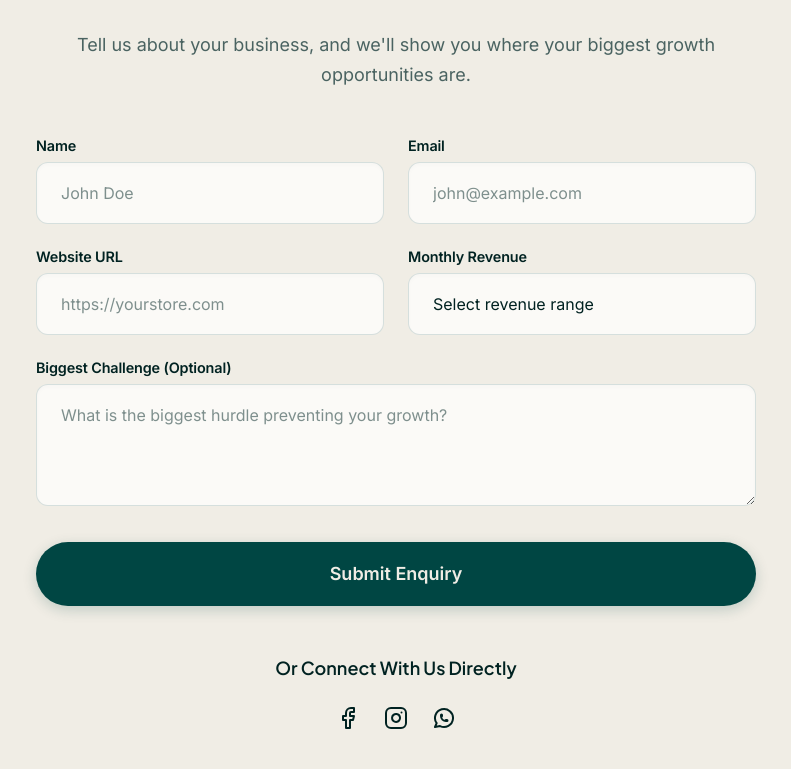
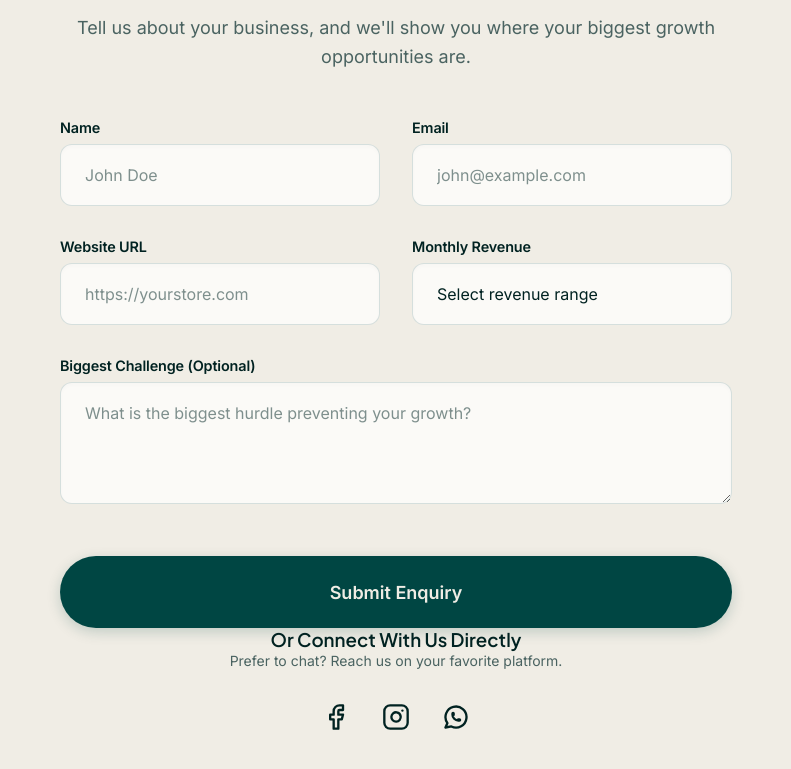
Before and after one commit to ali-zain-ai/Xelvant-site, a Next.js app: page / in a window 1280 px wide. Shown: the part 2575-3344 px from the top of the page, without its empty margins (244-1035 px from the left). After the commit the page ends 3310 px from the top, so only its background shows below. Built offline with nearby package versions, Linux system fonts and the light colour scheme.

Commit message:
style: refine contact section layout, spacing, and hierarchy per UX specs

```diff
--- a/app/page.tsx
+++ b/app/page.tsx
@@ -256,16 +256,16 @@
       </section>
 
       {/* ─── 4. Premium Contact CTA & Form ─── */}
-      <section id="contact" className="relative section px-6 text-center" style={{ borderTop: "1px solid var(--border)" }}>
+      <section id="contact" className="relative pt-16 pb-24 px-6 text-center" style={{ borderTop: "1px solid var(--border)" }}>
         <div
           className="absolute inset-0 -z-10 pointer-events-none"
           style={{
             background: "radial-gradient(ellipse 50% 50% at 50% 100%, rgba(0, 70, 67, 0.06) 0%, transparent 80%)",
           }}
         />
-        <div className="container max-w-3xl">
-          <motion.div {...fadeUp(0)}>
-            <h2 className="font-display tracking-tight mb-6" style={{ fontSize: "clamp(40px, 6vw, 64px)", lineHeight: 1.1, color: "var(--foreground)", fontWeight: 700 }}>
+        <div className="container max-w-4xl">
+          <motion.div {...fadeUp(0)} className="max-w-2xl mx-auto">
+            <h2 className="font-display tracking-tight mb-8" style={{ fontSize: "clamp(40px, 6vw, 64px)", lineHeight: 1.1, color: "var(--foreground)", fontWeight: 700 }}>
               Ready to Grow Your <br />
               <span style={{ color: "var(--primary)", fontStyle: "italic" }}>E-Commerce Business?</span>
             </h2>
@@ -319,8 +319,8 @@
                 </button>
               </motion.div>
             ) : (
-              <form className="flex flex-col gap-6 text-left" onSubmit={handleSubmit}>
-                <div className="grid grid-cols-1 md:grid-cols-2 gap-6">
+              <form className="flex flex-col gap-8 text-left mt-8" onSubmit={handleSubmit}>
+                <div className="grid grid-cols-1 md:grid-cols-2 gap-8">
                   <div>
                     <label htmlFor="name" className="label-premium">Name</label>
                     <input type="text" id="name" value={formData.name} onChange={(e) => setFormData({...formData, name: e.target.value})} placeholder="John Doe" className="input-premium" required disabled={status === "loading"} />
@@ -330,7 +330,7 @@
                     <input type="email" id="email" value={formData.email} onChange={(e) => setFormData({...formData, email: e.target.value})} placeholder="john@example.com" className="input-premium" required disabled={status === "loading"} />
                   </div>
                 </div>
-                <div className="grid grid-cols-1 md:grid-cols-2 gap-6">
+                <div className="grid grid-cols-1 md:grid-cols-2 gap-8">
                   <div>
                     <label htmlFor="store" className="label-premium">Website URL</label>
                     <input type="url" id="store" value={formData.store} onChange={(e) => setFormData({...formData, store: e.target.value})} placeholder="https://yourstore.com" className="input-premium" required disabled={status === "loading"} />
@@ -357,24 +357,32 @@
                   </div>
                 )}
 
-                <button type="submit" className="btn-primary mt-2" style={{ padding: "1.25rem 3rem", fontSize: "1.125rem", width: "100%", height: "4rem", opacity: status === "loading" ? 0.7 : 1 }} disabled={status === "loading"}>
+                <button type="submit" className="btn-primary mt-4 font-bold tracking-wide" style={{ padding: "1.25rem 3rem", fontSize: "1.125rem", width: "100%", height: "4.5rem", opacity: status === "loading" ? 0.7 : 1 }} disabled={status === "loading"}>
                   {status === "loading" ? "Sending..." : "Submit Enquiry"}
                 </button>
               </form>
             )}
 
             {/* Social Media Links */}
-            <div className="mt-12 pt-8 border-t border-[var(--border)] text-center">
-              <h3 className="font-display text-lg mb-6" style={{ fontWeight: 600, color: "var(--foreground)" }}>Or Connect With Us Directly</h3>
-              <div className="flex items-center justify-center gap-6">
-                <a href="https://www.facebook.com/share/1EYLAkwSYE/" target="_blank" rel="noopener noreferrer" className="p-3 rounded-full border border-[var(--border)] hover:bg-[var(--primary)] hover:text-white transition-all duration-300 group">
-                  <Facebook size={24} className="group-hover:scale-110 transition-transform duration-300" />
+            <div className="mt-20 pt-16 flex flex-col items-center text-center relative">
+              <div className="absolute top-0 left-1/2 -translate-x-1/2 w-32 h-px bg-[var(--primary)] opacity-20"></div>
+
+              <h3 className="font-display text-xl mb-2" style={{ fontWeight: 600, color: "var(--foreground)" }}>
+                Or Connect With Us Directly
+              </h3>
+              <p className="text-sm mb-8" style={{ color: "var(--muted-foreground)" }}>
+                Prefer to chat? Reach us on your favorite platform.
+              </p>
+
+              <div className="flex items-center justify-center gap-8">
+                <a href="https://www.facebook.com/share/1EYLAkwSYE/" target="_blank" rel="noopener noreferrer" className="p-4 rounded-full border border-[var(--border)] hover:bg-[var(--primary)] hover:text-white transition-all duration-300 group">
+                  <Facebook size={28} className="group-hover:scale-110 transition-transform duration-300" />
                 </a>
-                <a href="https://www.instagram.com/xelvant.dev?igsh=MWxnNWN5d3E0NWx2cA==&utm_source=ig_contact_invite" target="_blank" rel="noopener noreferrer" className="p-3 rounded-full border border-[var(--border)] hover:bg-[var(--primary)] hover:text-white transition-all duration-300 group">
-                  <Instagram size={24} className="group-hover:scale-110 transition-transform duration-300" />
+                <a href="https://www.instagram.com/xelvant.dev?igsh=MWxnNWN5d3E0NWx2cA==&utm_source=ig_contact_invite" target="_blank" rel="noopener noreferrer" className="p-4 rounded-full border border-[var(--border)] hover:bg-[var(--primary)] hover:text-white transition-all duration-300 group">
+                  <Instagram size={28} className="group-hover:scale-110 transition-transform duration-300" />
                 </a>
-                <a href="#" onClick={(e) => {e.preventDefault(); alert('Please provide your WhatsApp number so we can link it!');}} className="p-3 rounded-full border border-[var(--border)] hover:bg-[var(--primary)] hover:text-white transition-all duration-300 group" title="WhatsApp">
-                  <svg width="24" height="24" viewBox="0 0 24 24" fill="none" stroke="currentColor" strokeWidth="2" strokeLinecap="round" strokeLinejoin="round" className="group-hover:scale-110 transition-transform duration-300">
+                <a href="#" onClick={(e) => {e.preventDefault(); alert('Please provide your WhatsApp number so we can link it!');}} className="p-4 rounded-full border border-[var(--border)] hover:bg-[var(--primary)] hover:text-white transition-all duration-300 group" title="WhatsApp">
+                  <svg width="28" height="28" viewBox="0 0 24 24" fill="none" stroke="currentColor" strokeWidth="2" strokeLinecap="round" strokeLinejoin="round" className="group-hover:scale-110 transition-transform duration-300">
                     <path d="M3 21l1.65-3.8a9 9 0 1 1 3.4 2.9L3 21" />
                     <path d="M9 10a.5.5 0 0 0 1 0V9a.5.5 0 0 0-1 0v1a5 5 0 0 0 5 5h1a.5.5 0 0 0 0-1h-1a.5.5 0 0 0 0 1" />
                   </svg>
```
